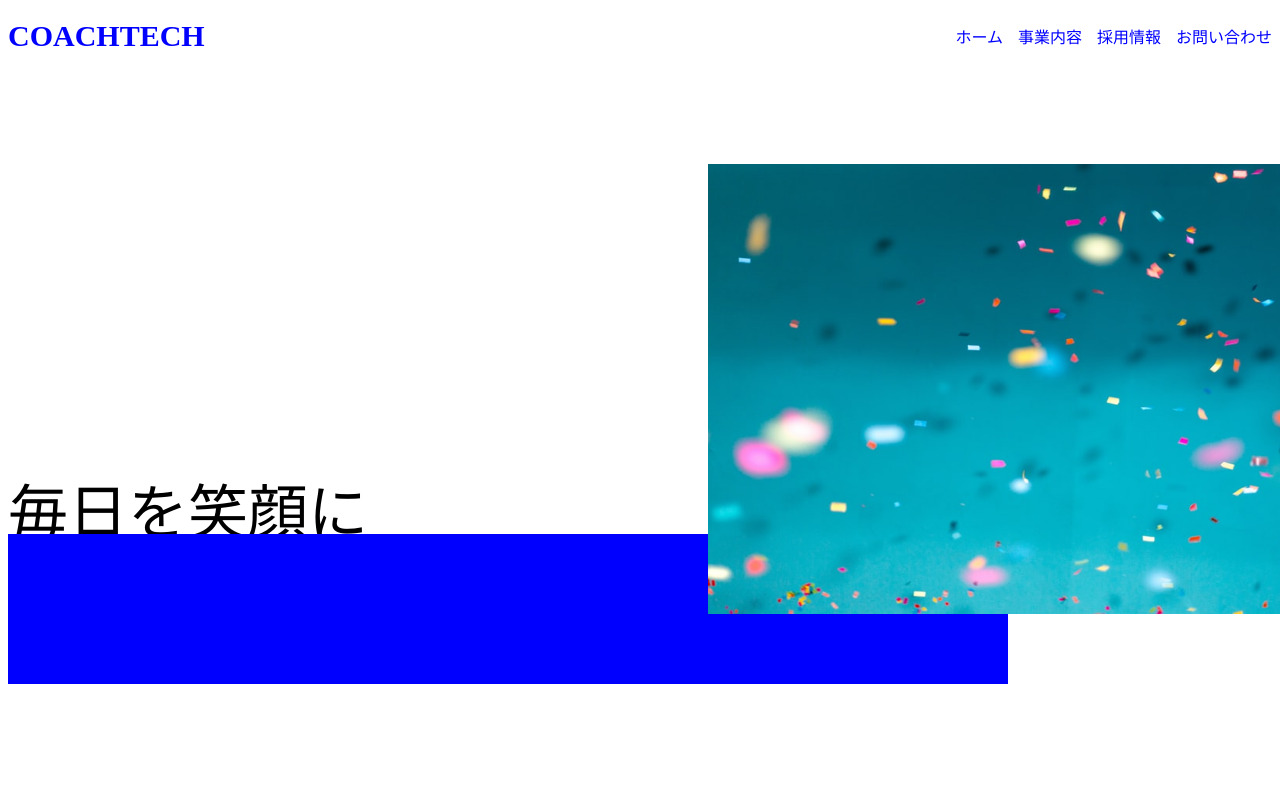
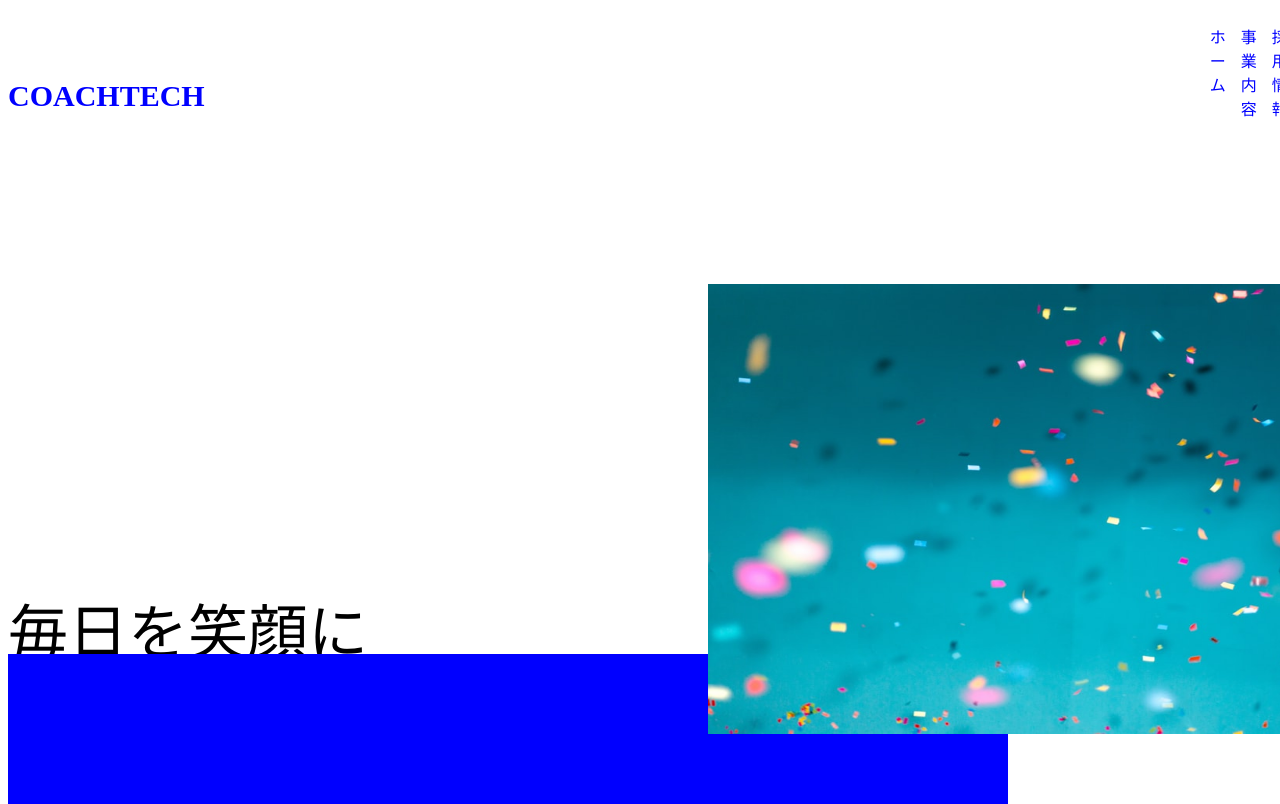
Before and after one commit to ri071/20240129, a plain HTML site: page index.html in a window 1280 px wide. Shown: the top 804 px of the page. Drawn offline with Linux system fonts and the light colour scheme.

Commit message:
first commit

```diff
--- a/css/style.css
+++ b/css/style.css
@@ -11,7 +11,7 @@ header {
     color: #00f;
 }
 .header__menu {
-    margin: 0 0 0 auto;
+    margin-left: 950px;
 }
 ul {
     list-style: none;
```
